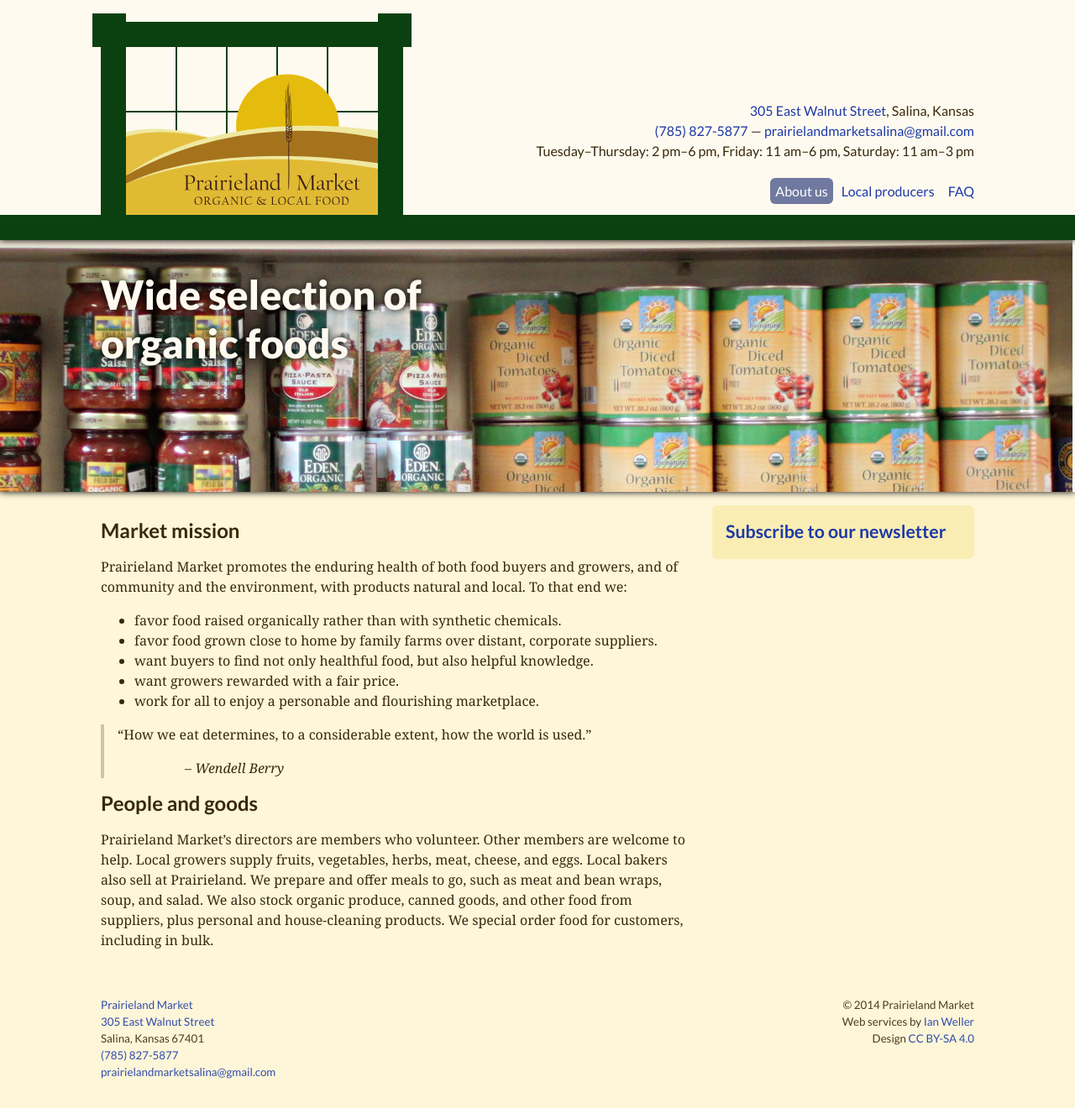
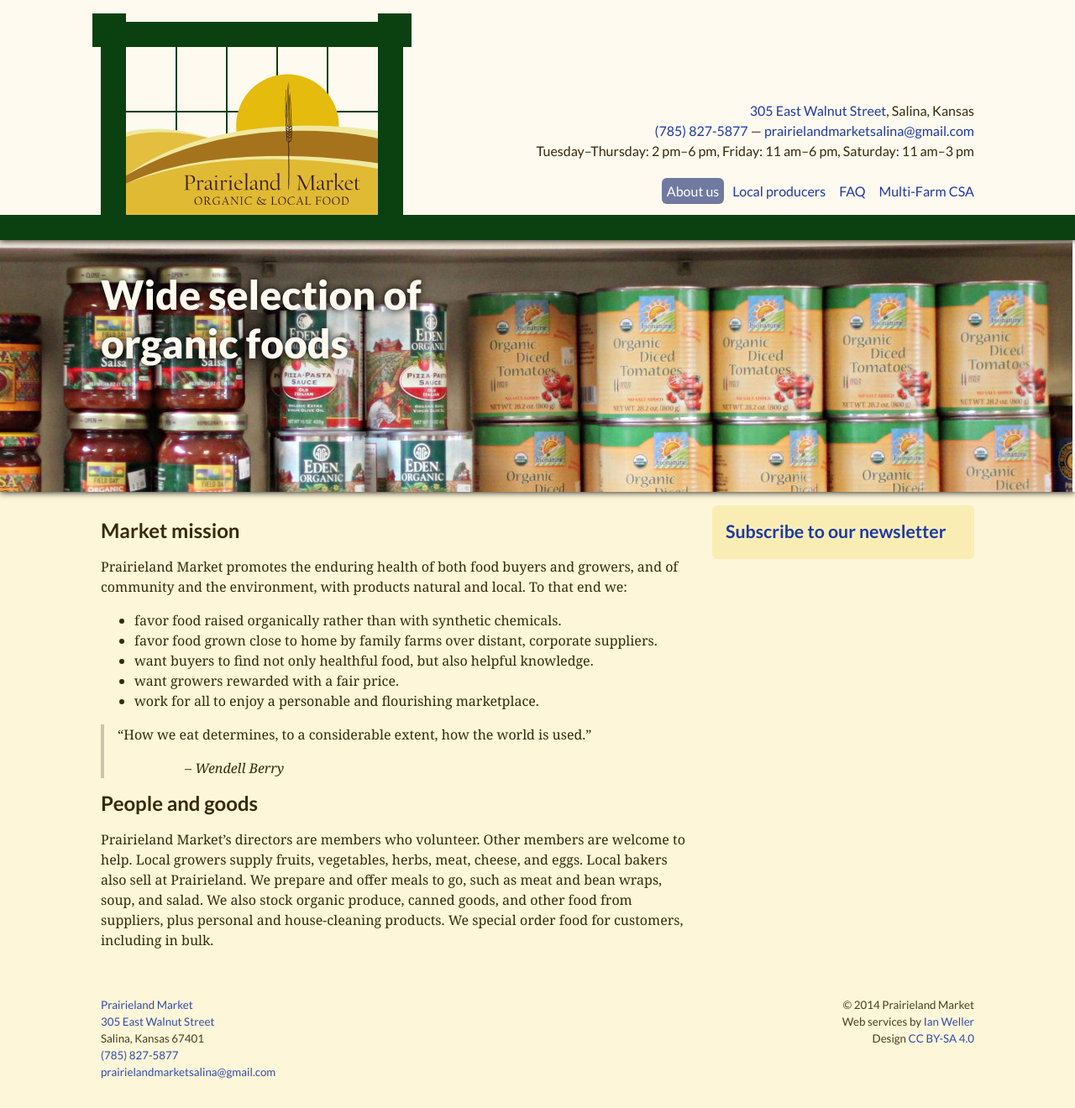
Before and after one commit to prairielandmarket/prairielandmarket.github.io, a Jekyll site: the page built from index.md, in a window 1280 px wide. Shown: the whole page at 84% size. Built offline with Jekyll 4.4.1, drawn with Linux system fonts in a browser that asks for light colours; nearby versions of some CDN libraries; Markdown is read by kramdown in place of the engine named in the settings.

Commit message:
Updated nav.yml

```diff
--- a/_data/nav.yml
+++ b/_data/nav.yml
@@ -5,3 +5,5 @@
   id: local_producers
 - name: FAQ
   id: faq
+- name: Multi-Farm CSA
+  id: csa
```
